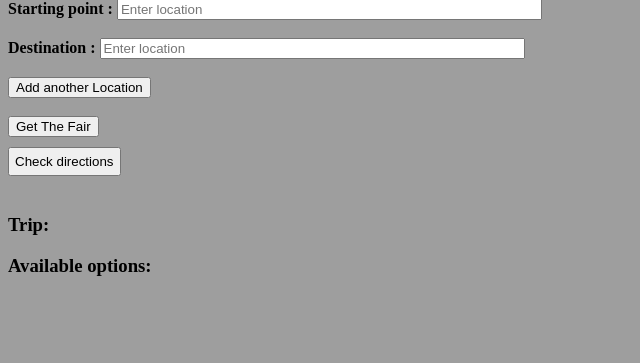
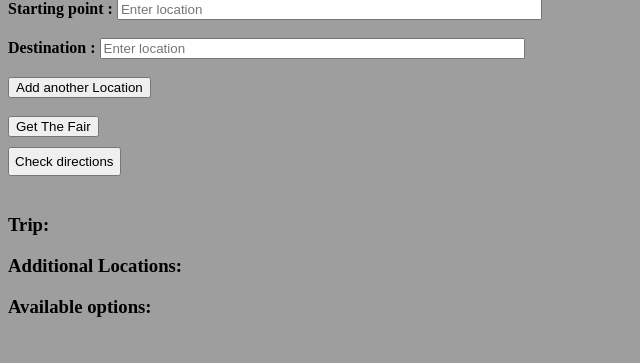
Before and after one commit to hinamohare/CMPE273-Trip-Planner, a Flask app: page / in a window 1280 px wide. Shown: the part 161-524 px from the top of the page, without its empty margins (0-640 px from the left). Run offline with Flask 2, Linux system fonts and the light colour scheme; some libraries are stand-ins or nearby versions.

Commit message:
Update index.html

```diff
--- a/application/templates/index.html
+++ b/application/templates/index.html
@@ -112,9 +112,10 @@ td {
 
 
 <script src="https://ajax.googleapis.com/ajax/libs/angularjs/1.4.9/angular.min.js"></script>
-<div id ="heading"><h3>Trip: </div>
+<div id ="heading"><h3>Trip: </h3></div>
+<div id ="addL"><h3>Additional Locations: </h3></div>
  <div id = "results"><h3>Available options:
- </div>
+ </h3></div>
 
 </body>
 
```
